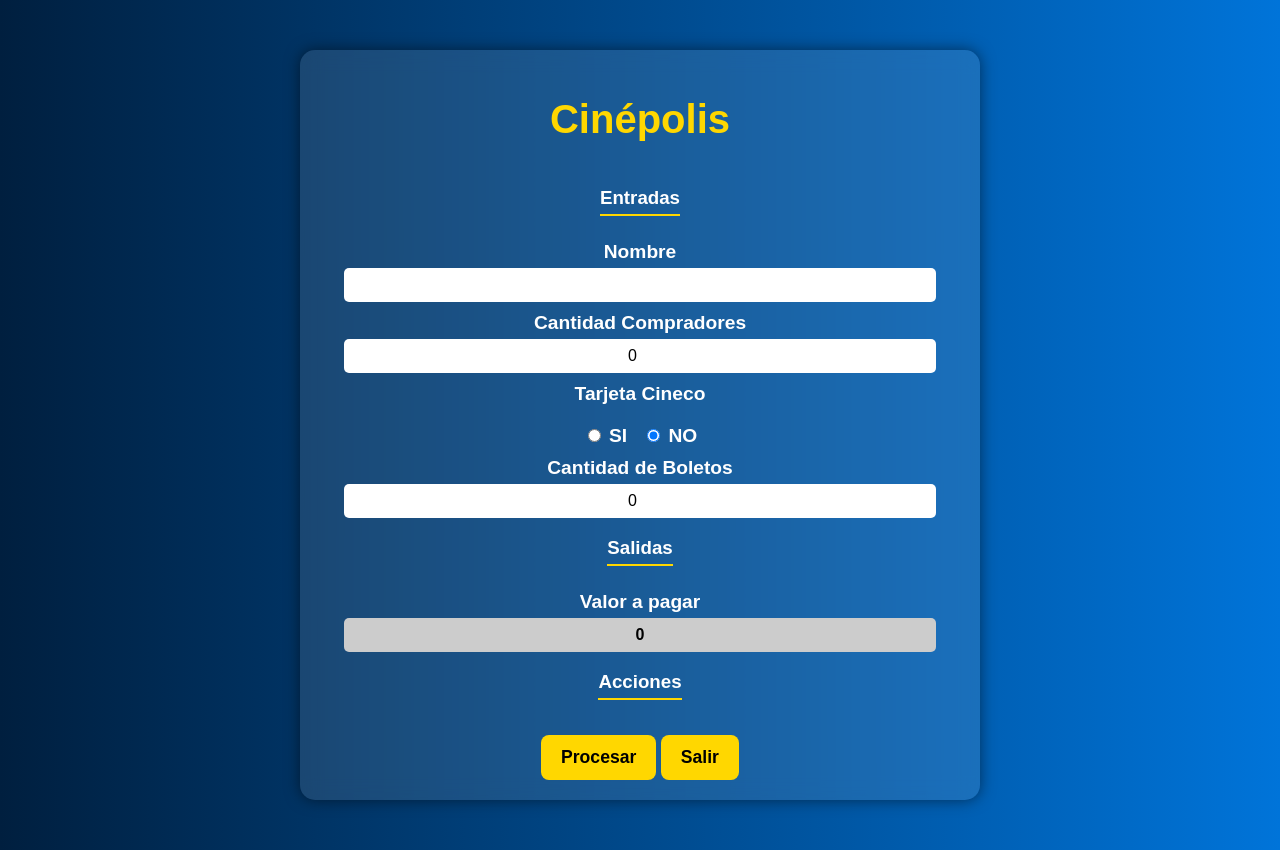
After one commit to IDGS-805-22000980/IntroFlask, a Flask app: page /cinepolis in a window 1280 px wide. The commit adds this page. Run offline with Flask 3, Linux system fonts and the light colour scheme.

Commit message:
Cinepolis Flask

```diff
--- a/main.py
+++ b/main.py
@@ -1,4 +1,4 @@
-from flask import Flask, render_template
+from flask import Flask, render_template, request
 
 app=Flask(__name__)
 
@@ -50,6 +50,111 @@
             </form>
 
             '''
+@app.route("/OperasBas")
+def operas():
+    return render_template("OperasBas.html", n1="", n2="", operacion="", resultado="")
+
+@app.route("/resultado", methods=["POST"])
+def result():
+    num1 = request.form.get("n1")
+    num2 = request.form.get("n2")
+    operacion = request.form.get("operacion")
+    resultado = ""
+
+    try:
+        num1 = float(num1)
+        num2 = float(num2)
+
+        if operacion == "suma":
+            resultado = num1 + num2
+        elif operacion == "resta":
+            resultado = num1 - num2
+        elif operacion == "multiplicacion":
+            resultado = num1 * num2
+        elif operacion == "divicion":
+            if num2 != 0:  # Verifica que no se divida por cero
+                resultado = num1 / num2
+            else:
+                resultado = "Error: División por cero no permitida."
+    except ValueError:
+        resultado = "Error: Entrada no válida."
+
+    # Renderiza la misma plantilla con los valores ingresados y el resultado
+    return render_template("OperasBas.html", n1=request.form.get("n1"), n2=request.form.get("n2"), operacion=operacion, resultado=resultado)
+
+    """
+    if request.method == "POST":
+        num1 = request.form.get("n1")
+        num2 = request.form.get("n2")
+        return "La multiplicación de {} x {} = {}".format(num1,num2, str(int(num1)*int(num2)))
+"""
+
+
+# Lógica para realizar la consulta del Cinépolis
+class Personas:
+    def __init__(self):
+        self.historial = []
+
+    def calcularTotal(self, boletos, tarjeta):
+        if boletos <= 0:
+            return 0
+
+        if boletos <= 2:
+            cost = 12 * boletos
+        elif boletos <= 5:
+            cost = 12 * boletos * 0.90
+        else:
+            cost = 12 * boletos * 0.85
+
+        if tarjeta == "si":
+            cost *= 0.90
+
+        return round(cost, 2)
+
+personas = Personas()
+
+@app.route('/cinepolis', methods=['GET', 'POST'])
+def cinepolis():
+    mensaje = None
+    nombre = ""
+    cantidad_compradores = 0
+    tarjeta = "no"
+    cantidad_boletos = 0
+    total = 0
+
+    if request.method == "POST":
+        nombre = request.form.get('nombre', "").strip()
+        tarjeta = request.form.get('tarjeta', "no")
+
+        try:
+            cantidad_compradores = int(request.form.get('cantidad_compradores', 0))
+            cantidad_boletos = int(request.form.get('cantidad_boletos', 0))
+        except ValueError:
+            mensaje = "Por favor, ingrese valores numéricos válidos."
+            return render_template('cinepolis.html', mensaje=mensaje)
+
+        if cantidad_compradores <= 0:
+            mensaje = "Debe haber al menos un comprador."
+        elif cantidad_boletos <= 0:
+            mensaje = "Debe comprar al menos un boleto."
+        else:
+            max_boletos = cantidad_compradores * 7
+            if cantidad_boletos > max_boletos:
+                mensaje = f"Has excedido el número máximo de boletos permitidos ({max_boletos})."
+            else:
+                total = personas.calcularTotal(cantidad_boletos, tarjeta)
+                personas.historial.append((nombre, total))
+
+    return render_template(
+        'cinepolis.html',
+        mensaje=mensaje,
+        nombre=nombre,
+        cantidad_compradores=cantidad_compradores,
+        tarjeta=tarjeta,
+        cantidad_boletos=cantidad_boletos,
+        total=total
+    )
+
 
 if __name__ == "__main__":
     app.run(debug=True, port=3000)
--- /dev/null
+++ b/templates/cinepolis.html
@@ -0,0 +1,150 @@
+{% block container %}
+<!DOCTYPE html>
+<html lang="es">
+<head>
+    <meta charset="UTF-8">
+    <meta name="viewport" content="width=device-width, initial-scale=1.0">
+    <title>UTLOPOLIS</title>
+    <style>
+        /* Estilo general */
+        body {
+            font-family: Arial, sans-serif;
+            background: linear-gradient(to right, #001f3f, #0074D9);
+            color: white;
+            text-align: center;
+            margin: 0;
+            padding: 0;
+        }
+
+        /* Contenedor principal */
+        .container {
+            width: 50%;
+            margin: 50px auto;
+            padding: 20px;
+            background: rgba(255, 255, 255, 0.1);
+            border-radius: 15px;
+            box-shadow: 0px 0px 15px rgba(0, 0, 0, 0.5);
+            backdrop-filter: blur(10px);
+        }
+
+        /* Encabezados */
+        h1 {
+            color: #FFD700; /* Amarillo */
+            font-size: 2.5em;
+        }
+
+        h3 {
+            border-bottom: 2px solid #FFD700;
+            display: inline-block;
+            padding-bottom: 5px;
+            margin-bottom: 15px;
+        }
+
+        /* Etiquetas y entradas */
+        label {
+            display: block;
+            font-size: 1.2em;
+            margin-top: 10px;
+            font-weight: bold;
+        }
+
+        input[type="text"],
+        input[type="number"] {
+            width: 90%;
+            padding: 8px;
+            border: none;
+            border-radius: 5px;
+            margin-top: 5px;
+            font-size: 1em;
+            text-align: center;
+        }
+
+        /* Radio Buttons */
+        .radio-group {
+            display: flex;
+            justify-content: center;
+            gap: 15px;
+            margin-top: 10px;
+        }
+
+        /* Botones */
+        .button-group {
+            margin-top: 20px;
+        }
+
+        button {
+            padding: 12px 20px;
+            border: none;
+            border-radius: 8px;
+            background: #FFD700;
+            color: black;
+            font-size: 1.1em;
+            font-weight: bold;
+            cursor: pointer;
+            transition: all 0.3s ease;
+        }
+
+        button:hover {
+            background: #FFA500; /* Naranja */
+            transform: scale(1.05);
+        }
+
+        /* Mensajes de error */
+        .mensaje-error {
+            color: red;
+            font-weight: bold;
+            margin-top: 10px;
+        }
+
+        /* Campo solo lectura */
+        input[readonly] {
+            background: #ccc;
+            font-weight: bold;
+        }
+    </style>
+</head>
+<body>
+    <div class="container">
+        <h1>Cinépolis</h1>
+
+        {% if mensaje %}
+            <p class="mensaje-error">{{ mensaje }}</p>
+        {% endif %}
+
+        <form action="/cinepolis" method="POST">
+            <h3>Entradas</h3>
+
+            <label>Nombre</label>
+            <input type="text" name="nombre" value="{{ nombre|default('') }}" required>
+
+            <label>Cantidad Compradores</label>
+            <input type="number" name="cantidad_compradores" value="{{ cantidad_compradores|default(0) }}" required min="1">
+
+            <label>Tarjeta Cineco</label>
+            <div class="radio-group">
+                <label>
+                    <input type="radio" name="tarjeta" value="si" {% if tarjeta == 'si' %}checked{% endif %}> SI
+                </label>
+                <label>
+                    <input type="radio" name="tarjeta" value="no" {% if tarjeta == 'no' %}checked{% endif %}> NO
+                </label>
+            </div>
+
+            <label>Cantidad de Boletos</label>
+            <input type="number" name="cantidad_boletos" value="{{ cantidad_boletos|default(0) }}" required min="1">
+
+            <h3>Salidas</h3>
+
+            <label>Valor a pagar</label>
+            <input type="text" name="valor_pagar" id="valor_pagar" value="{{ total|default('') }}" readonly>
+
+            <h3>Acciones</h3>
+            <div class="button-group">
+                <button type="submit">Procesar</button>
+                <button type="button" onclick="window.location.href='/'">Salir</button>
+            </div>
+        </form>
+    </div>
+</body>
+</html>
+{% endblock %}
```
Also changed, not shown: templates/OperasBas.html (added, +22 -0 lines), templates/index.html (+3 -4 lines).
